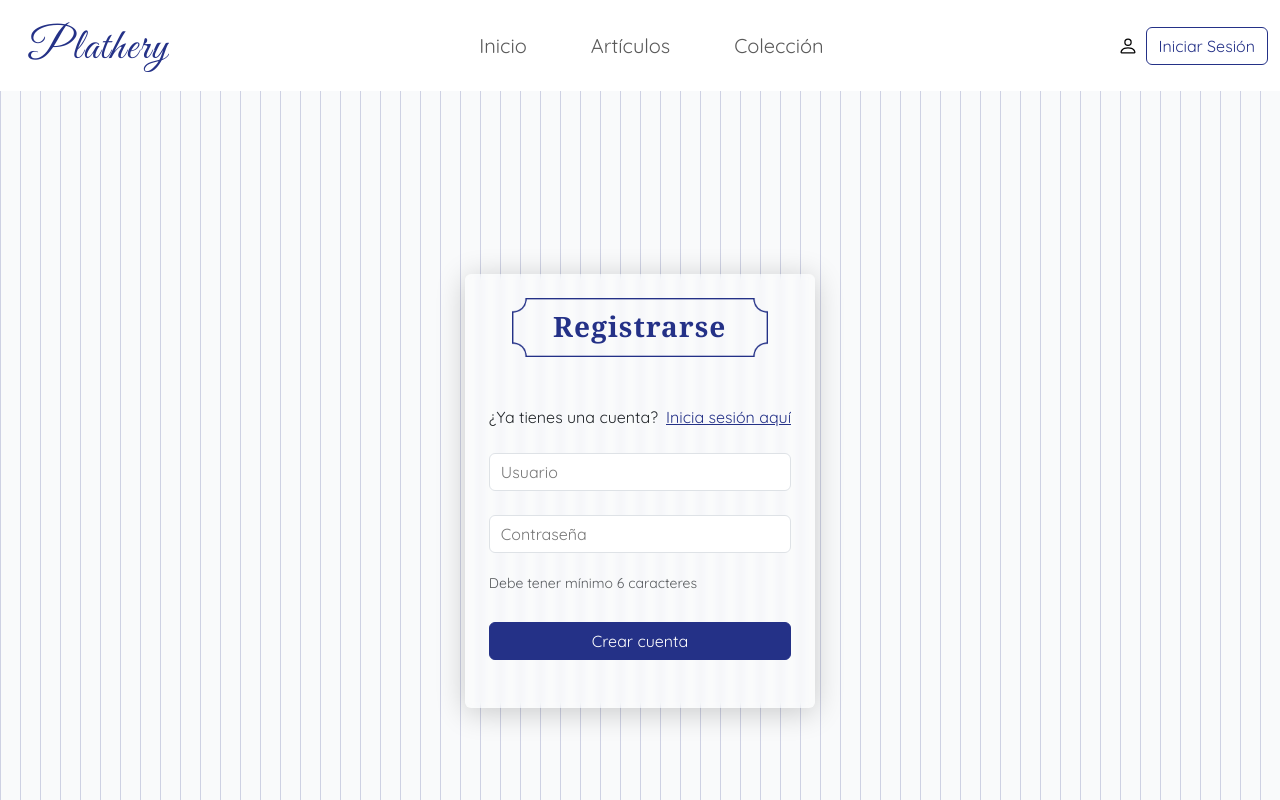
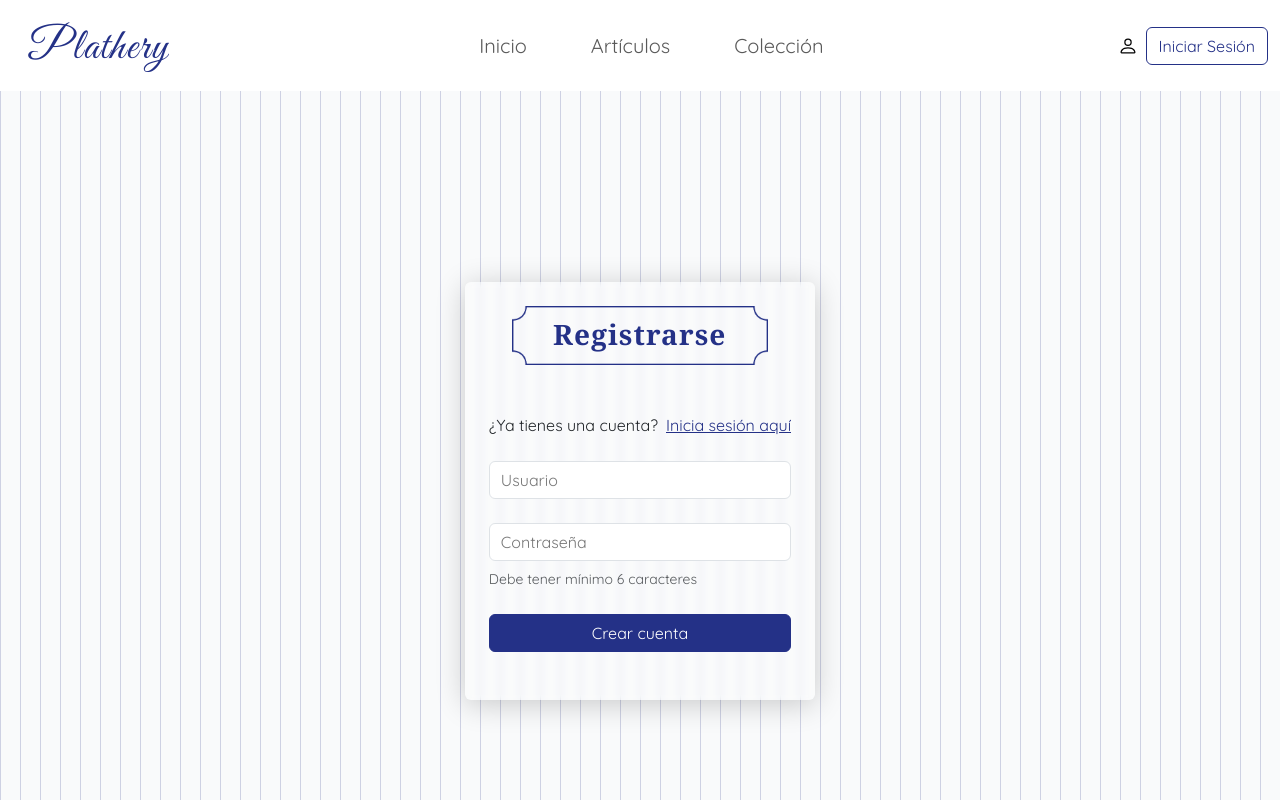
Before and after one commit to hecatxe/Plathery, a React (Vite) app in the folder Frontend/Plathery/: page /register in a window 1280 px wide. Shown: the top 800 px of the page. Built offline with nearby package versions, Linux system fonts and the light colour scheme; no server answers.

Commit message:
Update Register

```diff
--- a/Frontend/Plathery/src/components/Register.jsx
+++ b/Frontend/Plathery/src/components/Register.jsx
@@ -129,7 +129,7 @@ const Register = () => {
             </label>
           </div>
 
-          <div className="form-group mb-3 position-relative w-100 w-sm-75 w-md-50 mx-auto">
+          <div className="form-group mb-2 position-relative w-100 w-sm-75 w-md-50 mx-auto">
             <input
               type="password"
               id="password"
@@ -142,7 +142,7 @@ const Register = () => {
               Contraseña
             </label>
           </div>
-          <p className="text-muted small py-1">
+          <p className="text-muted small">
             Debe tener mínimo 6 caracteres
           </p>
           <div className="pb-4">
```
